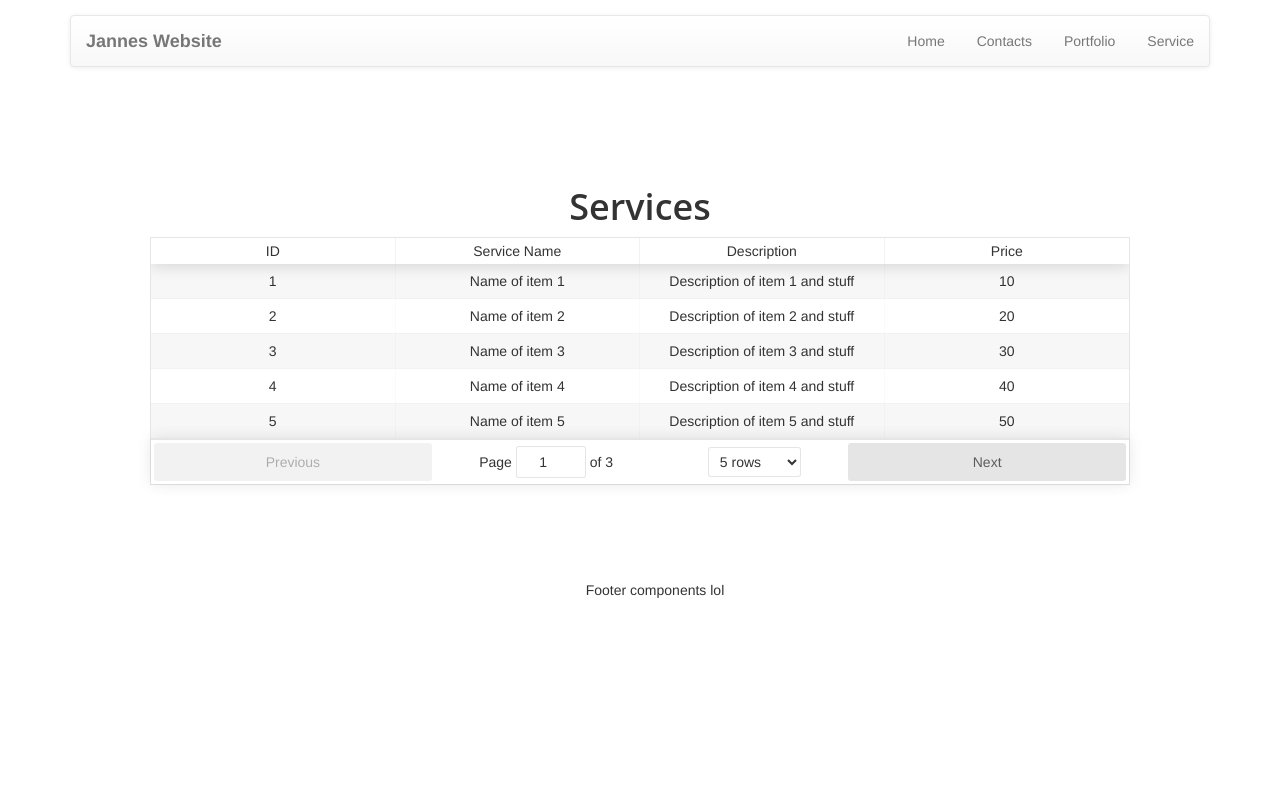
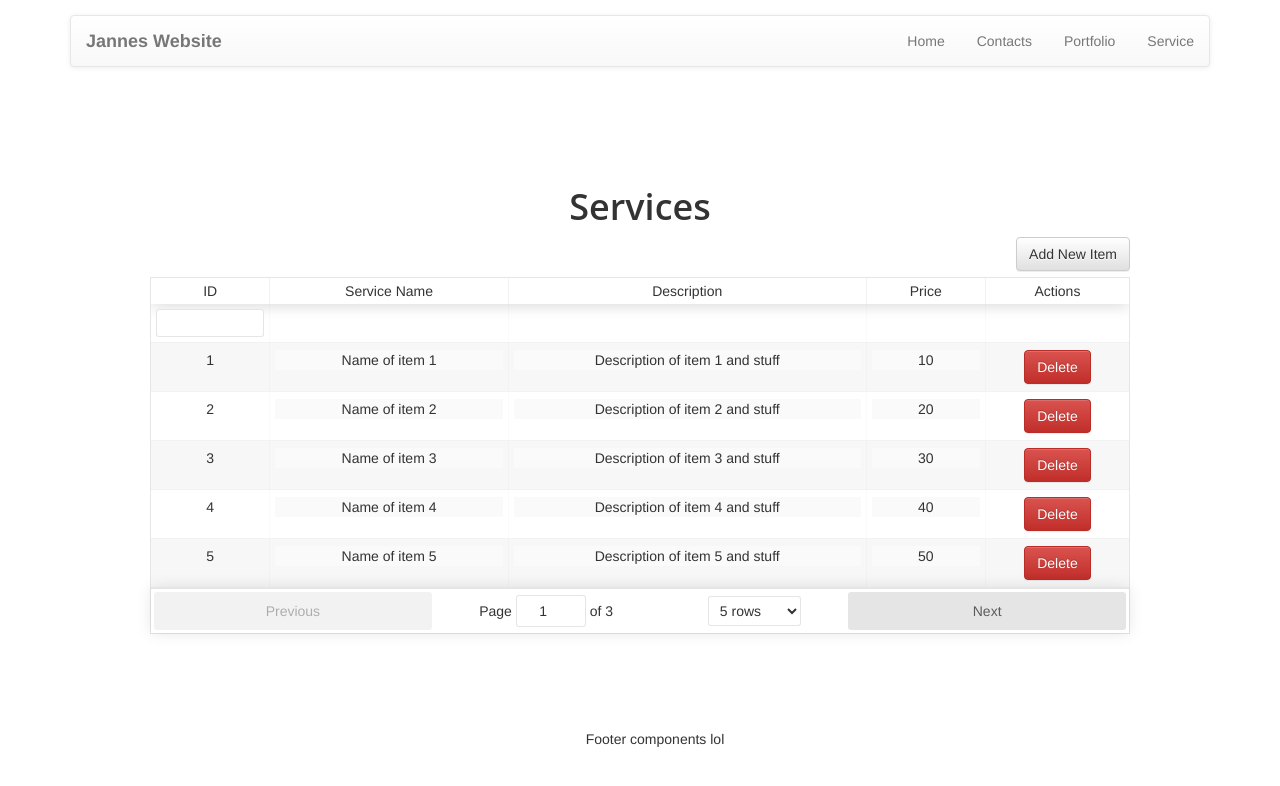
Before and after one commit to shaotime/Jannes-Website, a React (Create React App) app: page /service in a window 1280 px wide. Shown: the top 786 px of the page. Built offline with nearby package versions, Linux system fonts and the light colour scheme.

Commit message:
ServiceTable Refurbished
-added modals to adding new stuff, popups etc
-added possibility to edit the table contents directly, perhaps this is not needed

```diff
--- a/package.json
+++ b/package.json
@@ -14,6 +14,7 @@
     "react-images-upload": "^1.2.3",
     "react-scripts": "1.1.5",
     "react-table": "^6.8.6",
+    "reactjs-popup": "^1.3.1",
     "reactstrap": "^6.5.0"
   },
   "scripts": {
--- /dev/null
+++ b/src/Components/PageComponent/Features/ServiceFeatures/Modal.css
@@ -0,0 +1,33 @@
+.moodal {
+  font-size: 12px;
+}
+.moodal > .header {
+  width: 100%;
+  border-bottom: 1px solid gray;
+  font-size: 18px;
+  text-align: center;
+  padding: 5px;
+}
+.moodal > .content {
+  width: 100%;
+  padding: 10px 5px;
+}
+.moodal > .actions {
+  width: 100%;
+  padding: 10px 5px;
+  margin: auto;
+  text-align: center;
+}
+.moodal > .close {
+  cursor: pointer;
+  position: absolute;
+  display: block;
+  padding: 2px 5px;
+  line-height: 20px;
+  right: -10px;
+  top: -10px;
+  font-size: 24px;
+  background: #ffffff;
+  border-radius: 18px;
+  border: 1px solid #cfcece;
+}
--- a/src/Components/PageComponent/Features/ServiceFeatures/ServiceTable.jsx
+++ b/src/Components/PageComponent/Features/ServiceFeatures/ServiceTable.jsx
@@ -1,6 +1,8 @@
 import React, { Component } from 'react';
 import ReactTable from 'react-table';
 import "react-table/react-table.css";
+import Popup from "reactjs-popup";
+import "./Modal.css";
 
 class ServiceTable extends Component {
 
@@ -10,36 +12,146 @@ class ServiceTable extends Component {
     this.state={
       data: customData
     };
+    this.renderEditable = this.renderEditable.bind(this);
+  }
+
+  renderEditable(cellInfo) { //currently not using this much directly, wanted to make an "Edit Row" or "Edit Table" button/function
+    return (
+      <div
+        style={{ backgroundColor: "#fafafa" }}
+        contentEditable
+        suppressContentEditableWarning
+        onBlur={e => {
+          const data = [...this.state.data];
+          data[cellInfo.index][cellInfo.column.id] = e.target.innerHTML;
+          this.setState({ data });
+        }}
+        dangerouslySetInnerHTML={{ //sanitized? watch out for XSS attacks!!
+          __html: this.state.data[cellInfo.index][cellInfo.column.id]
+        }}
+      />
+    );
+  }
+
+  deleteRow(id){
+    const index = this.state.data.findIndex(data => {
+      return data.id === id
+    })
+    this.state.data.splice(index, 1);
+    this.setState({data: this.state.data});
   }
 
   render() {
     const {data} = this.state;
     return(
+      <React.Fragment>
+      <div>
+
+        <Popup trigger={<button className="btn btn-default pull-right"> Add New Item</button>} modal>
+
+            {close => (
+          <div className="moodal">
+            <a className="close" onClick={close}>
+              &times;
+            </a>
+            <div className="header"> Add New Item </div>
+            <div className="content">
+              <div className="row">
+                <div className="col-md-12">
+                  <div className="form-group">
+                    <div className="row">
+                      <div className="col-md-2">
+                        <input id="id" type="text" className="form-control" placeholder="ID" />
+                      </div>
+                      <div className="col-md-3">
+                        <input id="serviceName" type="text" className="form-control" placeholder="Service Name" />
+                      </div>
+                      <div className="col-md-5">
+                        <input id="description" type="text" className="form-control" placeholder="Description" />
+                      </div>
+                      <div className="col-md-2">
+                        <input id="price" type="text" className="form-control" placeholder="Price" />
+                      </div>
+                    </div>
+                  </div>
+                </div>
+              </div>
+            </div>
+            <div className="actions">
+              <Popup
+                trigger={<button style={{margin:"4px"}} className="btn btn-default"> Trigger </button>}
+                position="top center"
+                closeOnDocumentClick
+              >
+                <span>
+                  TODO: Add this as a string to DummyItems.json object (parse needed?)
+                </span>
+              </Popup>
+              <button
+                className="btn btn-default"
+                style={{margin:"4px"}}
+                onClick={() => {
+                  console.log('modal closed ')
+                  close()
+                }}
+              >
+                close modal
+              </button>
+            </div>
+          </div>
+        )}
+
+        </Popup>
+
+      </div>
+
+      <br />
+      <br />
       <div>
           <ReactTable
             data={data}
             columns={[
               {
                 Header: "ID",
-              accessor: "id"
+                accessor: "id",
+                filterable: true,
+                minWidth: 50,
               },
               {
                 Header: "Service Name",
-              accessor: "name"
+                accessor: "name",
+                minWidth: 100,
+                Cell: this.renderEditable
               },
               {
                 Header: 'Description',
-              accessor: "description"
+                accessor: "description",
+                minWidth: 150,
+                sortable: false,
+                Cell: this.renderEditable
               },
               {
                 Header: 'Price',
-              accessor: "price"
+                accessor: "price",
+                minWidth: 50,
+                Cell: this.renderEditable
+              },
+              {
+                Header: 'Actions',
+                minWidth: 60,
+                Cell: props => (
+                  <div>
+                    <button className="btn btn-danger" onClick={()=>this.deleteRow(props.original.id)} > Delete </button>
+                  </div>
+                )
               }
             ]}
             defaultPageSize={5}
             className="-striped -highlight"
+
           />
         </div>
+      </React.Fragment>
     );
   }
 }
```
Also changed, not shown: 1 other file (tests, documents, lock files or other folders). Lines whose indentation alone changed are shown as unchanged.
